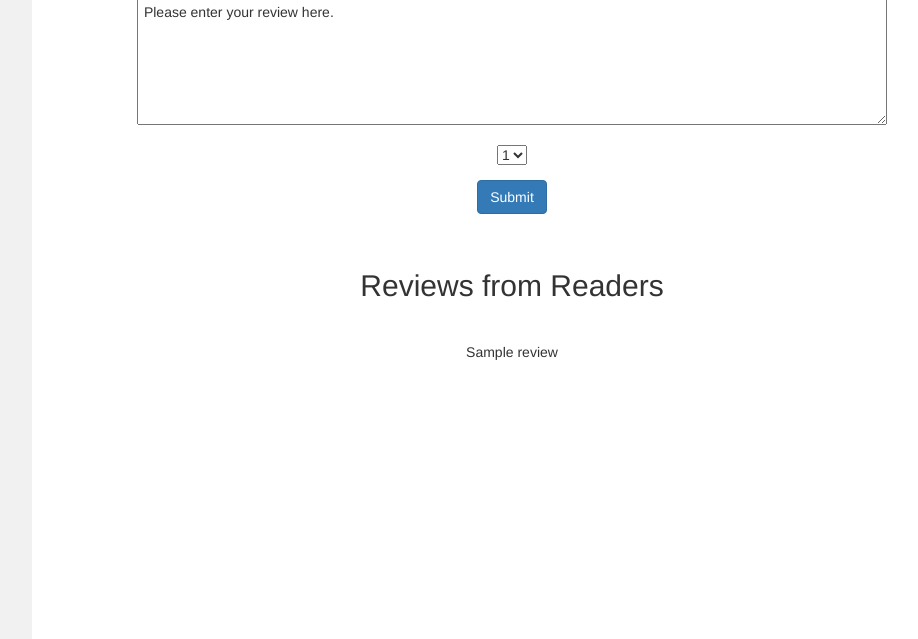
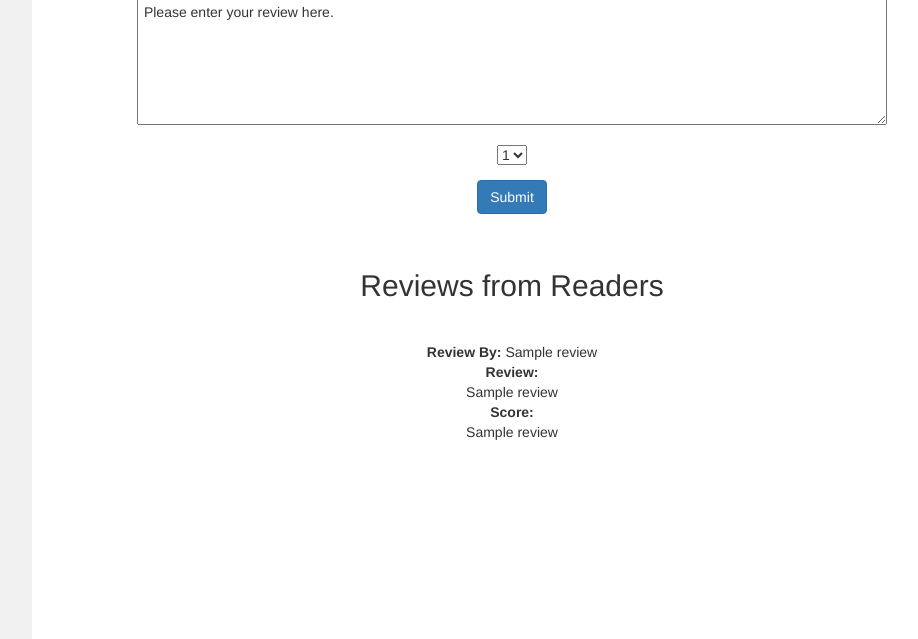
Before and after one commit to adamjdecaria/cs50wproject1, a Flask app: template Templates/book.html in a window 1280 px wide. Shown: the part 294-933 px from the top of the page, without its empty margins (288-1206 px from the left). Run offline with Flask 2, Linux system fonts and the light colour scheme; the template is opened without the code that fills it: most values are stand-ins (such as "Sample title", 1, 10 or a date in 2020); some libraries are stand-ins or nearby versions.

Commit message:
review submissions limited to one per title per user

```diff
--- a/Templates/book.html
+++ b/Templates/book.html
@@ -42,7 +42,7 @@
                 <textarea rows="6" name="review" style="width: 750px; height=150px;"> Please enter your review here. </textarea>
             </div>
             <div class="form-group">
-                <select>
+                <select name="score">
                     <option value="1">1</option>
                     <option value="2">2</option>
                     <option value="3">3</option>
@@ -65,7 +65,13 @@
         {% if reviews %}
             <ul>
             {% for review in reviews %}
-                <li>{{ review[2] }}</li>
+                <li> <strong>Review By:</strong> {{ review[1]}}<li>
+                <ul> <strong>Review:</strong>
+                    <li>{{ review[2] }}</li>
+                </ul>
+                <ul> <strong>Score: </strong>
+                    <li>{{ review[3] }}</li>
+                </ul>
             {% endfor %}
             </ul>
         {% endif %}
--- a/application.py
+++ b/application.py
@@ -163,8 +163,6 @@
 
         try:
             result = db.execute("SELECT DISTINCT * FROM books WHERE LOWER(author) LIKE :author", {"author":("%"+author+"%")}).fetchall()
-            print("Search Completed")
-            print(result)
 
         except exc.IntegrityError as e:
             error_message = "Unable to find anything."
@@ -206,24 +204,37 @@
     isbn = request.form.get("isbn")
     review = request.form.get("review")
     username = session["username"]
+    score = request.form.get("score")
 
     try:
-        db.execute("INSERT INTO reviews (isbn, username, review) VALUES(:isbn, :username, :review)",
-                        {"isbn": isbn, "username": username, "review": review})
+        result = db.execute("SELECT * FROM reviews WHERE username=:username AND isbn=:isbn", {"username":username, "isbn":isbn}).fetchall()
+
+    except:
+        flash("Something went wrong.")
+        return render_template("error.html")
+
+    if len(result) != 0:
+        flash("Thank you - but you have already reviewed this title!")
+        return render_template("search.html")
+
+    try:
+        db.execute("INSERT INTO reviews (isbn, username, review, score) VALUES(:isbn, :username, :review, :score)",
+                        {"isbn": isbn, "username": username, "review": review, "score": score})
         db.commit()
 
     except exc.IntegrityError as e:
-        error_message = "Oops! Review was not recorded."
         session.clear()
-        return render_template("error.html", message=error_message)
+        flash("Oops! Review was not recorded.")
+        return render_template("error.html")
 
     try:
         result = db.execute("SELECT DISTINCT * FROM books WHERE isbn LIKE :isbn", {"isbn":("%"+isbn+"%")}).fetchall()
         print("Search Completed")
 
     except exc.IntegrityError as e:
-        error_message = "Unable to find anything."
-        return render_template("error.html", message=error_message)
+        session.clear()
+        flash("Unable to find anything.")
+        return render_template("error.html")
 
     try:
         reviews = db.execute("SELECT * FROM reviews WHERE isbn=:isbn", {"isbn":isbn}).fetchall()
```
Also changed, not shown: 1 other file.
